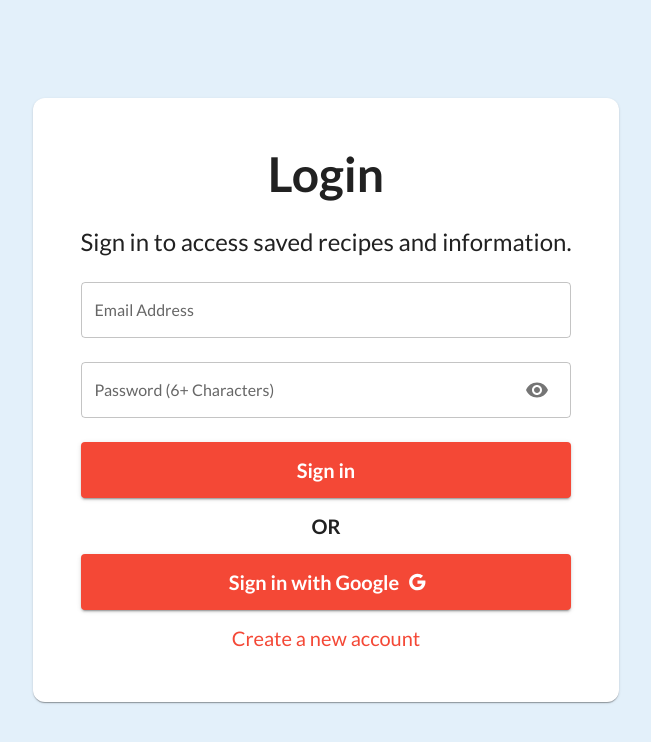
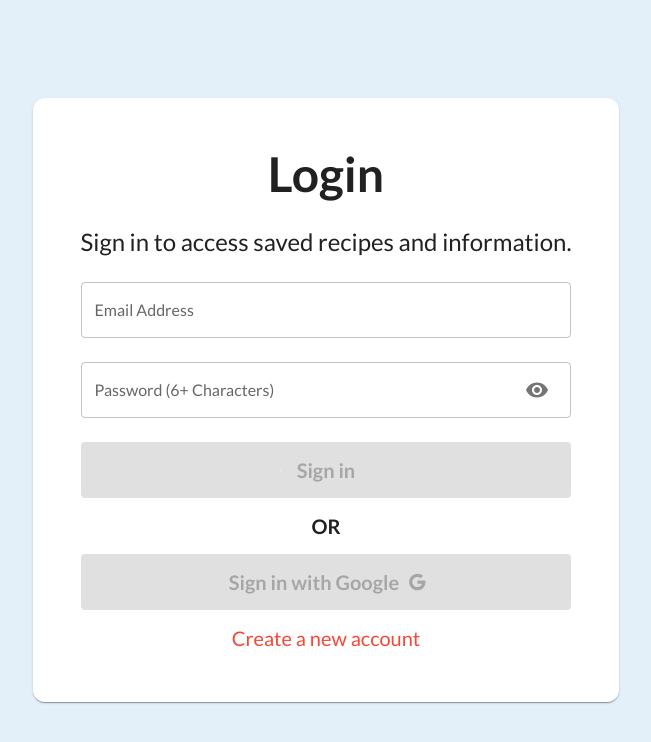
Before and after one commit to UOA-CS732-SE750-Students-2024/project-group-teal-turtles, a Next.js app in the folder frontend/: page /login in a window 1280 px wide. Both pictures are taken after a click on the button "Sign in". Shown: the top 742 px of the page, without its empty margins (314-965 px from the left). Built offline with nearby package versions, Linux system fonts and the light colour scheme; no server answers.

Commit message:
fix: loading state on login page

```diff
--- a/frontend/src/app/login/page.jsx
+++ b/frontend/src/app/login/page.jsx
@@ -1,7 +1,7 @@
 "use client";
 
 import { Google } from "@mui/icons-material";
-import { Stack, Typography, Card, Button, TextField, IconButton, Link } from "@mui/material";
+import { Stack, Typography, Card, Button, TextField, IconButton, Link, CircularProgress } from "@mui/material";
 import { Visibility, VisibilityOff } from "@mui/icons-material";
 import React, { useState } from "react";
 import CardWrapper from "@/components/CardWrapper/CardWrapper";
@@ -16,6 +16,8 @@ function Login() {
 	const [email, setEmail] = useState("");
 	const [password, setPassword] = useState("");
 	const [errorToPrint, setErrorToPrint] = useState(null);
+	const [loading, setLoading] = useState(false);
+	const [googleLoading, setGoogleLoading] = useState(false);
 	const {
 		setUserFavouriteMeals,
 		setUserGeneratedMeals,
@@ -78,12 +80,14 @@ function Login() {
 
 	async function handleSignIn() {
 		try {
+			setLoading(true);
 			await login(email, password);
 			setAuthorisedUser(auth.currentUser);
 
 			setUserEmail(auth.currentUser.email);
 			fetchUser(auth.currentUser.accessToken);
 		} catch (error) {
+			setLoading(false);
 			if (error.code === "auth/invalid-credential") {
 				console.log("Invalid credentials. Please check your email and password.");
 				setErrorToPrint("Invalid credentials. Please check your email and password");
@@ -96,13 +100,14 @@ function Login() {
 				);
 			} else {
 				console.log("An error occurred while signing in:", error.message);
-				setErrorToPrint("An error has occurred please try again");
+				setErrorToPrint("An error has occurred while signing in. Please try again");
 			}
 		}
 	}
 
 	async function handleGoogleSignIn() {
 		try {
+			setGoogleLoading(true);
 			await handleGoogleLogin();
 			setUserEmail(auth.currentUser.email);
 			setAuthorisedUser(auth.currentUser);
@@ -115,6 +120,7 @@ function Login() {
 				fetchUser(auth.currentUser.accessToken);
 			}
 		} catch (error) {
+			setGoogleLoading(false);
 			console.log("An error occurred while signing in:", error.message);
 			setErrorToPrint("An error occurred while signing in. Please try again");
 		}
@@ -150,10 +156,20 @@ function Login() {
 						)
 					}}
 				/>
-				{errorToPrint && <p style={{ color: "red" }}>{errorToPrint}</p>}
+				{errorToPrint && <Typography sx={{ color: "primary.main" }}>{errorToPrint}</Typography>}
 				<Stack width="100%" alignItems="center" spacing={1.5}>
-					<Button fullWidth variant="contained" sx={{ textTransform: "none", py: 1.5 }} onClick={handleSignIn}>
-						<Typography variant="h6" fontWeight="bold">
+					<Button
+						disabled={loading || googleLoading}
+						fullWidth
+						variant="contained"
+						sx={{
+							textTransform: "none",
+							py: 1.5
+						}}
+						onClick={handleSignIn}
+					>
+						{loading && <CircularProgress size="25px" sx={{ color: "background.paper", mr: "15px" }} />}
+						<Typography variant="h6" fontWeight="bold" mr={loading ? "40px" : "0px"}>
 							Sign in
 						</Typography>
 					</Button>
@@ -161,12 +177,17 @@ function Login() {
 						OR
 					</Typography>
 					<Button
+						disabled={loading || googleLoading}
 						fullWidth
 						variant="contained"
-						endIcon={<Google />}
-						sx={{ textTransform: "none", py: 1.5 }}
+						endIcon={<Google sx={{ mr: googleLoading ? "40px" : "0px" }} />}
+						sx={{
+							textTransform: "none",
+							py: 1.5
+						}}
 						onClick={handleGoogleSignIn}
 					>
+						{googleLoading && <CircularProgress size="25px" sx={{ color: "background.paper", mr: "15px" }} />}
 						<Typography variant="h6" fontWeight="bold">
 							Sign in with Google
 						</Typography>
```
